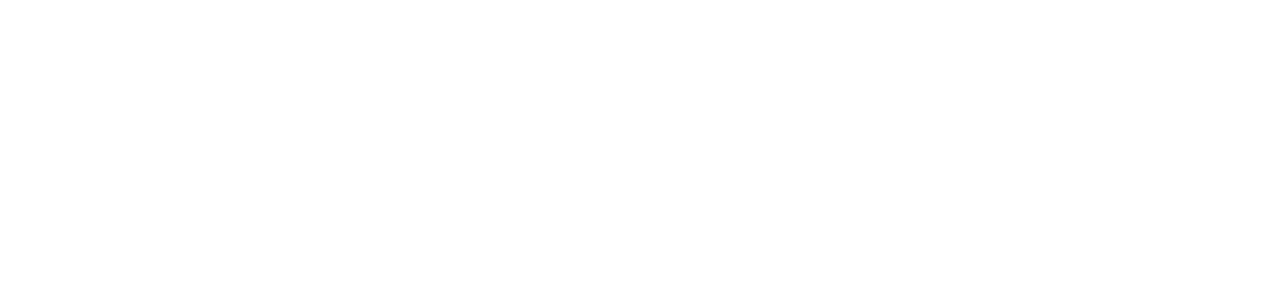
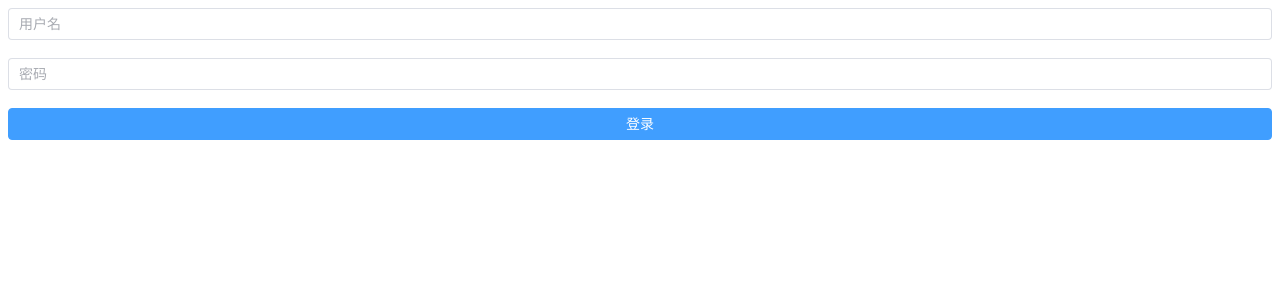
Before and after one commit to mytianya/im-web-front, a Vue app: page /login in a window 1280 px wide. Before the commit this address had no page. Shown: the top 300 px of the page. Built offline with nearby package versions, Linux system fonts and the light colour scheme.

Commit message:
测试vue登录页面

```diff
--- a/src/main.ts
+++ b/src/main.ts
@@ -1,6 +1,6 @@
 import { createApp } from 'vue'
 import ElementPlus from 'element-plus'
-import 'element-plus/theme-chalk/index.css'
+import 'element-plus/dist/index.css';
 import router from './router'
 import './mock/index'
 import App from './App.vue'
--- a/src/router/index.js
+++ b/src/router/index.js
@@ -8,7 +8,15 @@
     {
       path: '/',
       name: 'chat',
-      component: defineAsyncComponent(() => import(`../views/movemap.vue`)),
+      component: defineAsyncComponent(() => import(`../views/chat.vue`)),
+      meta: {
+        title: '易聊',
+      },
+    },
+    {
+      path: '/login',
+      name: 'login',
+      component: defineAsyncComponent(() => import(`../views/login.vue`)),
       meta: {
         title: '易聊',
       },
--- a/src/views/chat.vue
+++ b/src/views/chat.vue
@@ -1,7 +1,7 @@
-<script setup>
+<script setup lang="ts">
 import { ref, onMounted } from 'vue'
 const msgId = ref('0')
-var ws;
+var ws:WebSocket;
 var fromuid='dsys'
 const wsOpen = () => {
   console.log("ws open")
@@ -33,8 +33,4 @@
 </template>
 
 <style scoped>
-#canvas{
-  width: 300px;
-  height: 200px;
-}
 </style>
--- /dev/null
+++ b/src/views/login.vue
@@ -0,0 +1,33 @@
+<template>
+    <el-form  :model="loginForm" >
+      <el-form-item prop="username">
+        <el-input v-model="loginForm.username" placeholder="用户名"></el-input>
+      </el-form-item>
+      <el-form-item prop="password">
+        <el-input type="password" v-model="loginForm.password" placeholder="密码"></el-input>
+      </el-form-item>
+      <el-form-item>
+        <el-button type="primary" class="login-btn" @click="handleSubmit">
+          登录
+        </el-button>
+      </el-form-item>
+    </el-form>
+  </template>
+
+  <script lang="ts" setup>
+  import { reactive  } from "vue";
+    const loginForm = reactive ({
+    username: "",
+    password: "",
+    });
+
+    const handleSubmit = () => {
+    console.log("登录信息:", loginForm.username, loginForm.password);
+    };
+  </script>
+
+  <style scoped>
+  .login-btn {
+    width: 100%;
+  }
+  </style>
```
